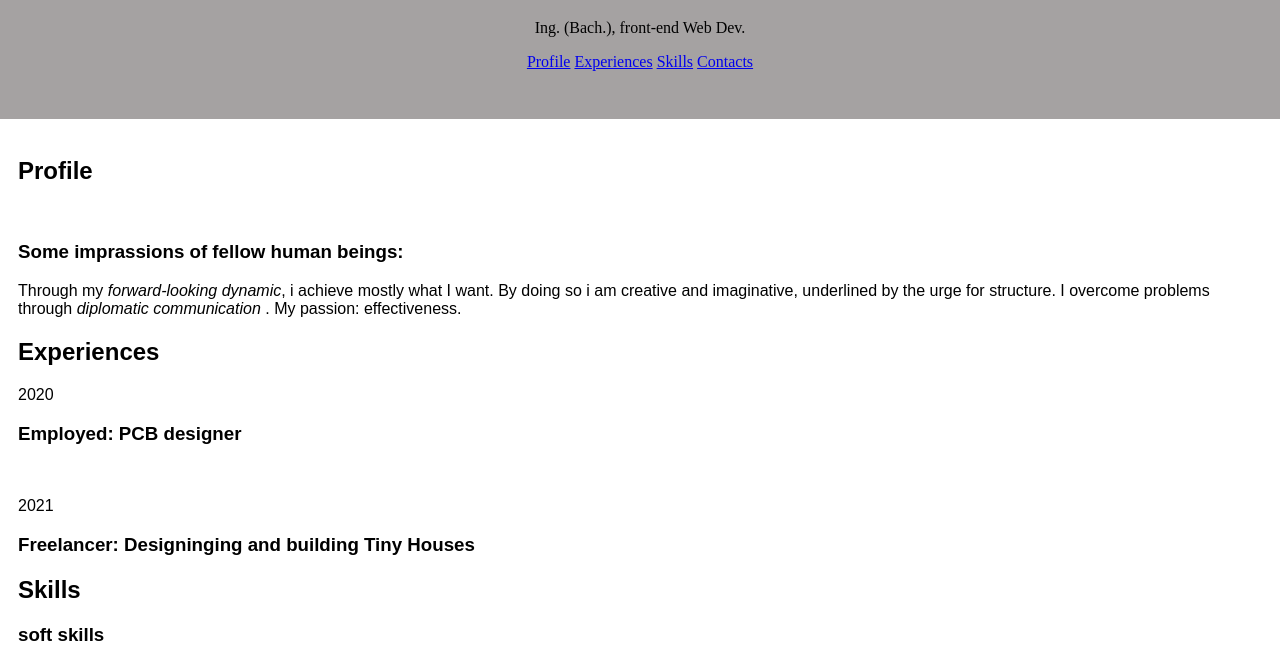
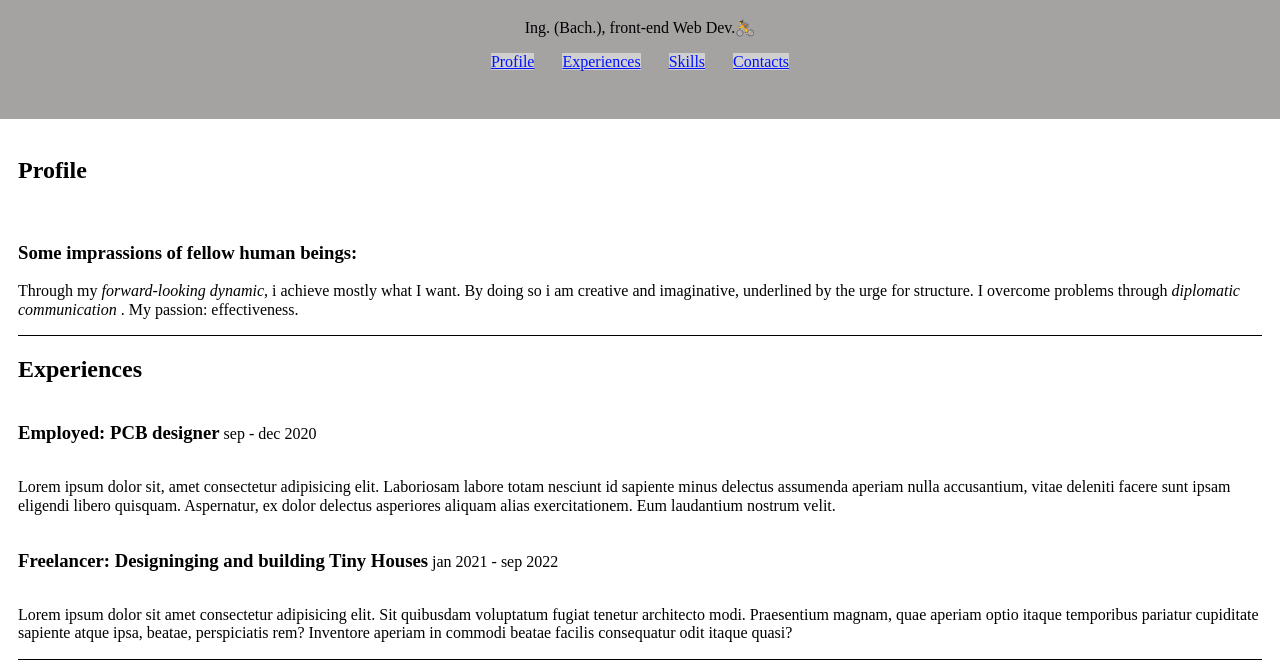
Before and after one commit to Jeffrey-BER/003-cv-setup, a plain HTML site: page index.html in a window 1280 px wide. Shown: the part 109-771 px from the top of the page. Drawn offline with nearby package versions, Linux system fonts and the light colour scheme.

Commit message:
multiple Tasks until Display Property

```diff
--- a/index.html
+++ b/index.html
@@ -8,6 +8,7 @@
     <meta name="description" content="This is the CV of Aaron Schwaegerl">
     <meta name="author" content="Aaron Schwaegerl">
 
+    <link rel="stylesheet" href="https://unpkg.com/normalize.css@8.0.1/normalize.css">
     <link rel="stylesheet" href="style.css">
 
     <title>CV Aaron Schwaegerl</title>
@@ -17,7 +18,7 @@
 <body>
     <header class="header">
         <h1>Aaron Schwaegerl</h1>
-        <p>Ing. (Bach.), front-end Web Dev.</p>
+        <p class="profession">Ing. (Bach.), front-end Web Dev.</p>
         <nav>
             <a href="#profile">Profile</a>
             <a href="#experiences">Experiences</a>
@@ -39,16 +40,29 @@
         </article>
 
 
-        <article id="experiences">
+        <article id="experiences-top-heading">
             <h2>Experiences</h2>
-            <header>
-                <p>2020 </p>
-                <h3>Employed: PCB designer</h3>
+            <section>
+                <header>
+                    <h3 class="experiences-sub-heading">Employed: PCB designer</h3>
+                    <p class="experiences-time-span">sep - dec 2020 </p>
+                </header>
+                <p>Lorem ipsum dolor sit, amet consectetur adipisicing elit. Laboriosam labore totam nesciunt id
+                    sapiente minus delectus assumenda aperiam nulla accusantium, vitae deleniti facere sunt ipsam
+                    eligendi libero quisquam. Aspernatur, ex dolor delectus asperiores aliquam alias exercitationem. Eum
+                    laudantium nostrum velit.</p>
 
-                <br>
-                <p>2021</p>
-                <h3>Freelancer: Designinging and building Tiny Houses</h3>
-            </header>
+                <header>
+                    <h3 class="experiences-sub-heading">Freelancer: Designinging and building Tiny Houses</h3>
+                    <p class="experiences-time-span">jan 2021 - sep 2022</p>
+                </header>
+                <p>Lorem ipsum dolor sit amet consectetur adipisicing elit. Sit quibusdam voluptatum fugiat tenetur
+                    architecto modi. Praesentium magnam, quae aperiam optio itaque temporibus pariatur cupiditate
+                    sapiente atque ipsa, beatae, perspiciatis rem? Inventore aperiam in commodi beatae facilis
+                    consequatur odit itaque quasi?</p>
+
+            </section>
+
         </article>
 
         <article id="skills">
--- a/style.css
+++ b/style.css
@@ -2,11 +2,15 @@
   box-sizing: border-box;
 }
 
+html {
+  font-family: "Arial, Helvetica, sans-serif";
+}
+
 body {
   margin: 0px;
-  font-family: Arial, Helvetica, sans-serif; /**/
 }
-/*universal selector with a attribute selctor that looks for attrebutes that have a "h" within them*/
+
+/*universal selector with a attribute selctor that looks for attrebutes that have a "h" within them
 *[class^="h"] {
   font-family: "Times New Roman", Times, serif;
 }
@@ -22,3 +26,55 @@ body {
   padding: 18px;
   margin: 0px auto;
 }
+/* Adds spacing between all"*" direct children ">" of main */
+main > * {
+  margin-top: 16px;
+}
+
+.profession::after {
+  content: "🚴";
+}
+
+/* Draw a line between all direct articles children of main except the first one */
+main article:not(:first-child) {
+  border-top: 1px solid #000;
+}
+
+/* Adding spacing between all anchor nav elements except the last one  */
+nav a:not(:last-child) {
+  margin-right: 24px;
+}
+/* Adds general color to all anchor elements */
+a {
+  color: rgb(0, 17, 255);
+}
+/* "pseudo-class" selector */
+a:link {
+  background-color: rgb(208, 208, 208);
+}
+/* "pseudo-class" selector */
+a:visited {
+  background-color: rgb(0, 255, 0);
+}
+
+a:hover {
+  background-color: rgb(97, 247, 102);
+}
+
+.experiences-sub-heading {
+  display: inline-block; /*Inline block becaus when window gets smaller then both headings time will not go in next row*/
+}
+
+.experiences-time-span {
+  display: inline-block;
+}
+
+/* "adjacent sibling combinator" Targets acrticle that come after another */
+article + article {
+  margin-top: 16px;
+}
+/* "pseudo-element selector" If a text get selected the selected test will be highlited in: */
+::selection {
+  background-color: rgba(0, 0, 0, 1);
+  color: rgba(255, 255, 255, 1);
+}
```
